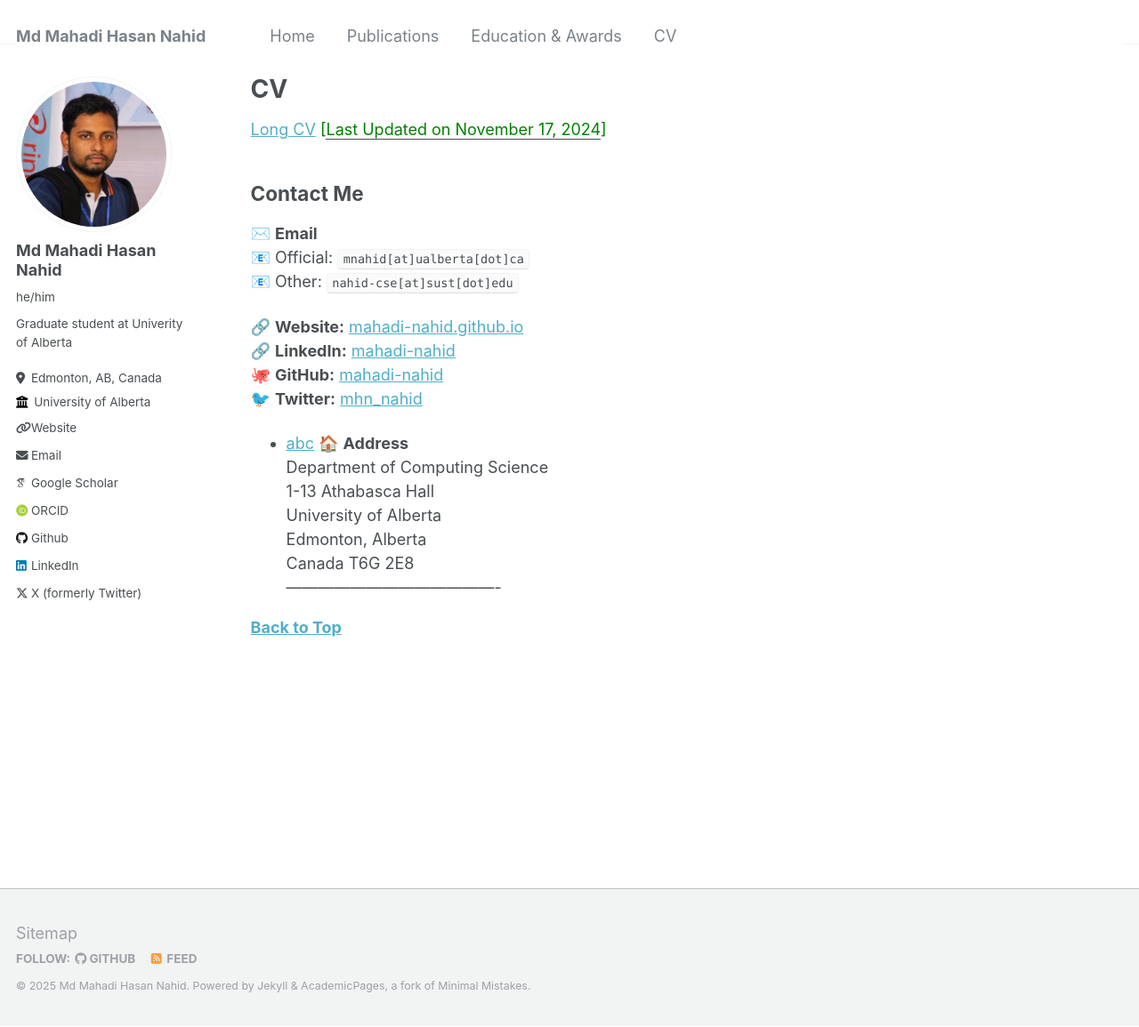
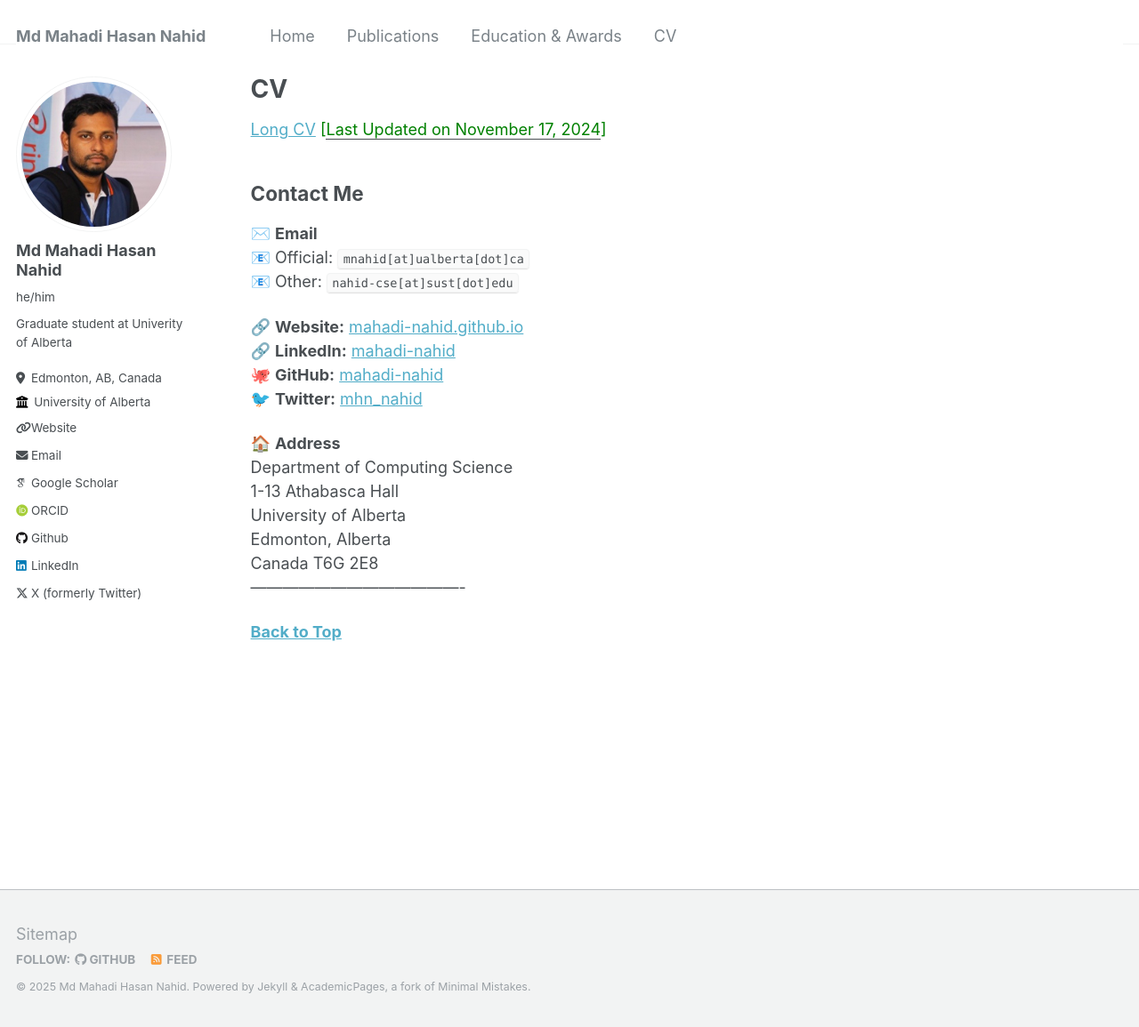
Before and after one commit to mahadi-nahid/mahadi-nahid.github.io, a Jekyll site: the page built from _pages/cv.md, in a window 1280 px wide and 1155 px high. Shown: the whole window at 89% size. Built offline with Jekyll 4.4.1, drawn with Linux system fonts in a browser that asks for light colours; some web fonts are replaced.

Commit message:
Update cv.md

```diff
--- a/_pages/cv.md
+++ b/_pages/cv.md
@@ -18,7 +18,7 @@ author_profile: true
 🔗 **LinkedIn:** [mahadi-nahid](https://www.linkedin.com/in/mahadi-nahid/)
 🐙 **GitHub:** [mahadi-nahid](https://github.com/mahadi-nahid)
 🐦 **Twitter:** [mhn_nahid](https://twitter.com/mhn_nahid)
-* [abc](https://docs.google.com/presentation/d/1u4FTccR3a_LL54VsC9Qw8oax2fBvGuSL/edit#slide=id.p6)
+
 🏠 **Address**
 Department of Computing Science
 1-13 Athabasca Hall
```
